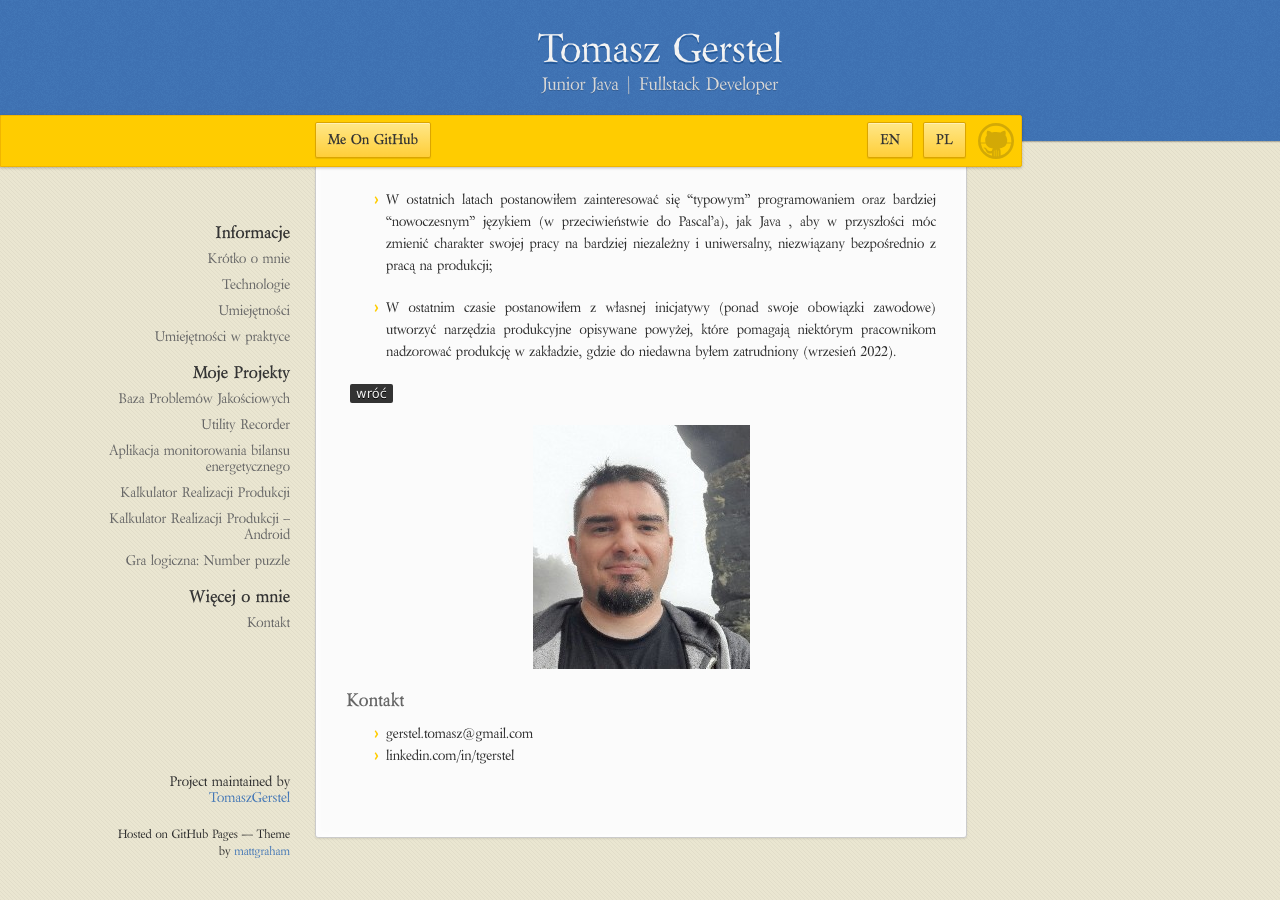
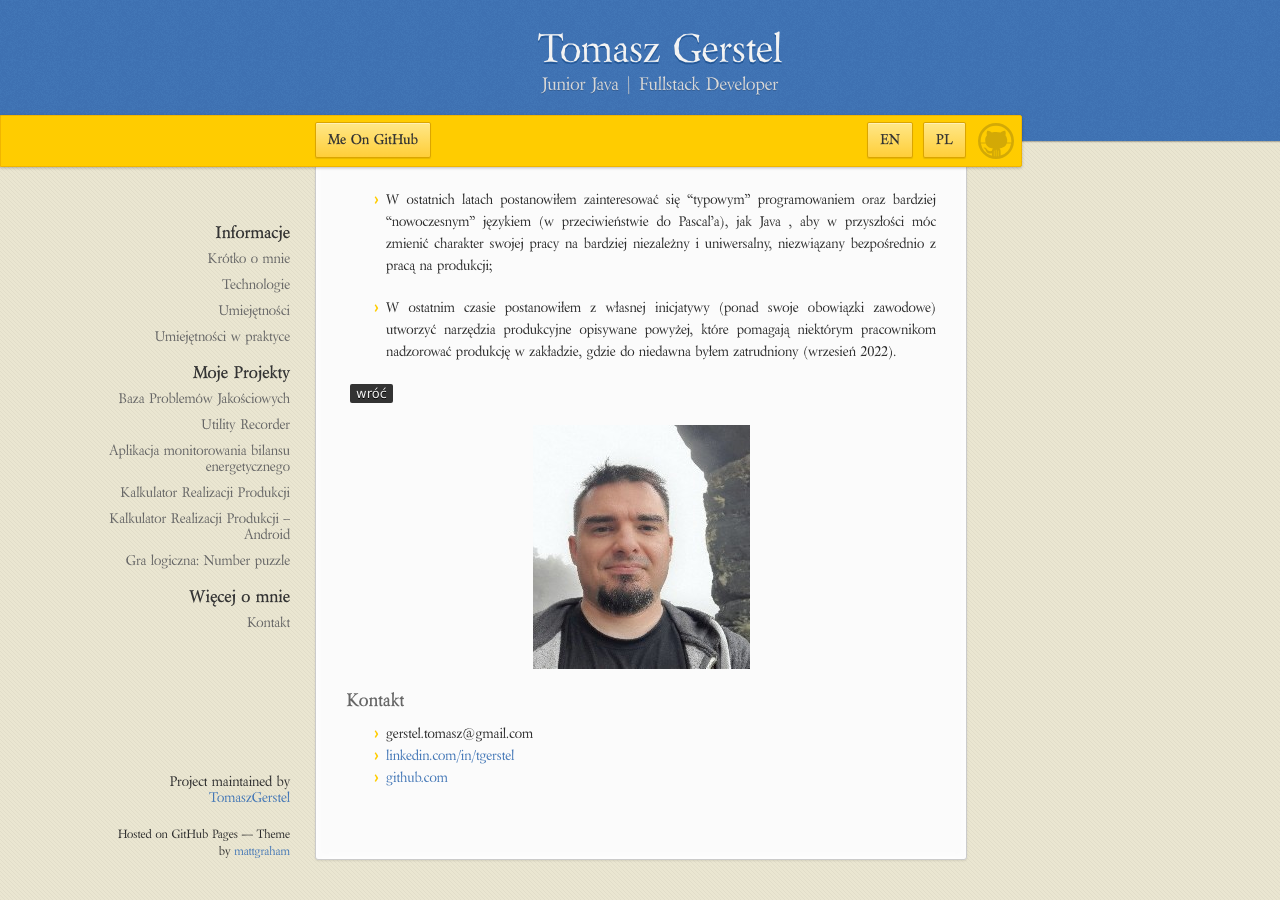
Before and after one commit to TomaszGerstel/Tomasz-Gerstel---My-IT-portfolio, a Jekyll site: the page built from index.md, in a window 1280 px wide and 900 px high, scrolled down 7623 px. Built offline with Jekyll 4.4.1, drawn with Linux system fonts in a browser that asks for light colours; our own code applies the rules of GitHub Pages for plain Markdown files; before the commit the page ends 8501 px from its top, so only the background shows below that.

Commit message:
contact_correct

```diff
--- a/index.md
+++ b/index.md
@@ -229,4 +229,5 @@ odpowiedniej kolejności.
 ### Kontakt
 
 * gerstel.tomasz@gmail.com
-* linkedin.com/in/tgerstel
+* [linkedin.com/in/tgerstel](https://linkedin.com/in/tgerstel)
+* [github.com](https://github.com/TomaszGerstel)
```
Also changed, not shown: index_en.md (+2 -0 lines).
